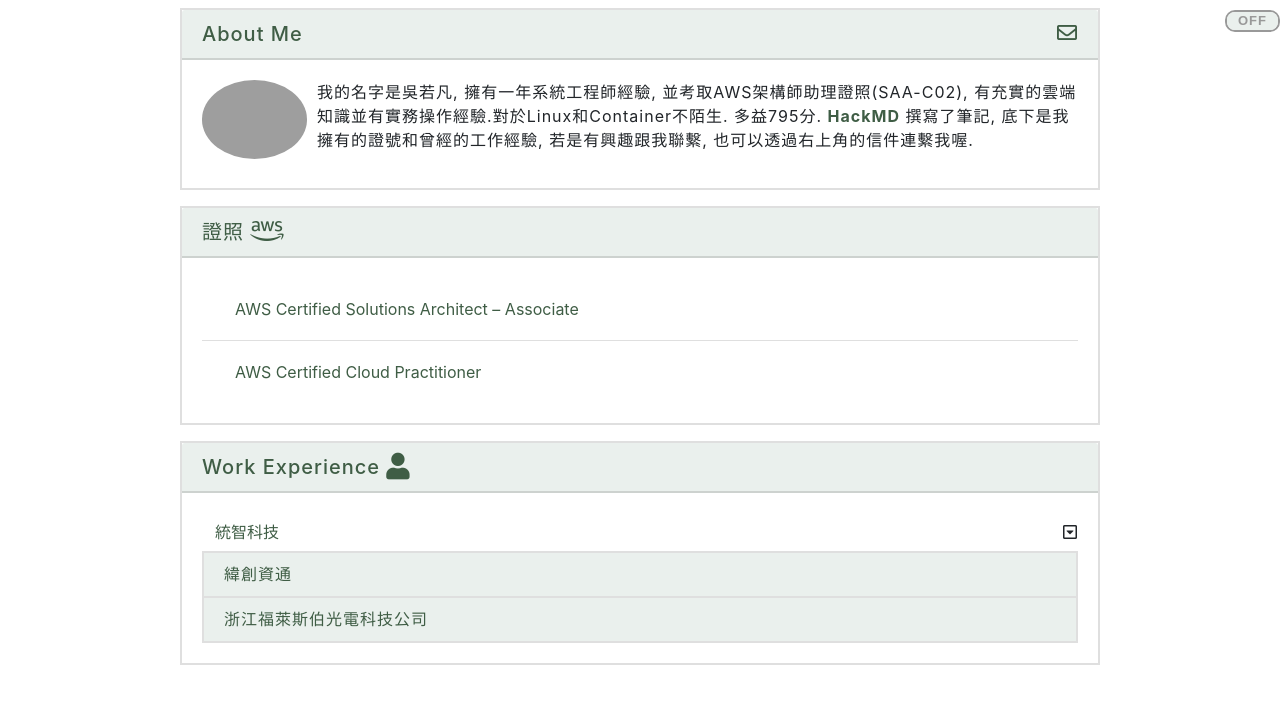
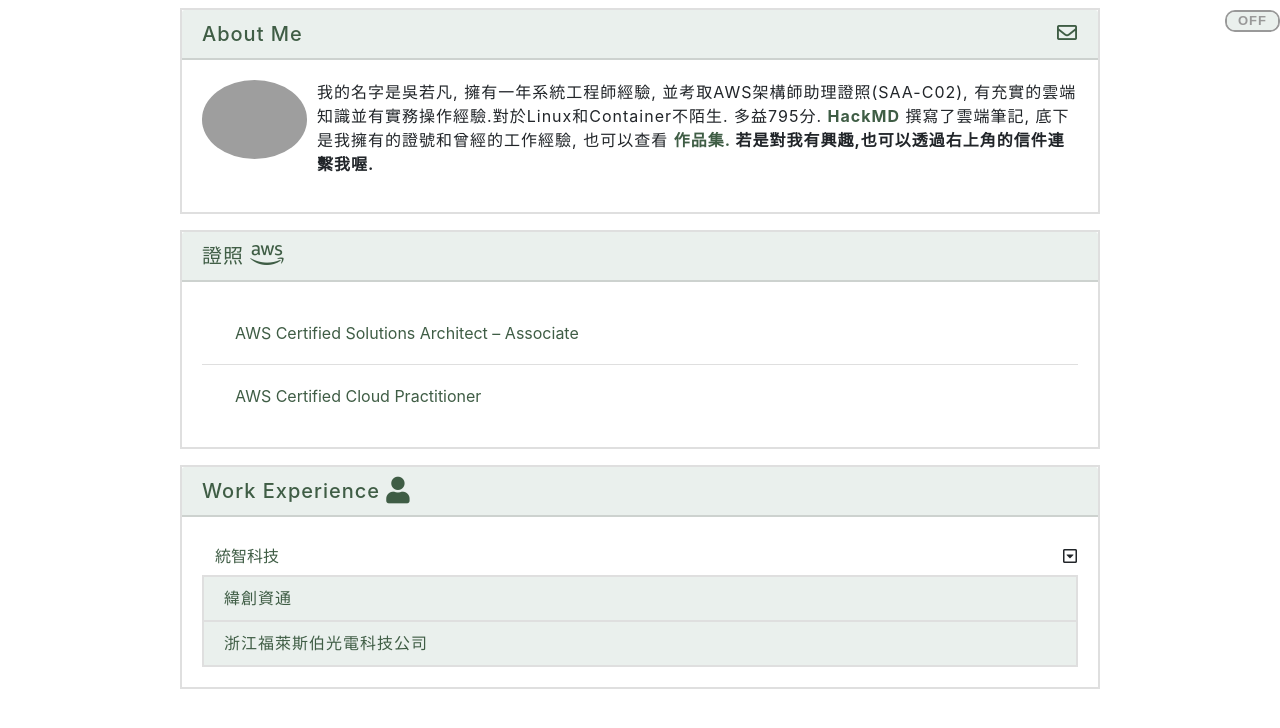
Before and after one commit to fan630/newResume, a website: page index.html in a window 1280 px wide. Drawn offline with nearby package versions, Linux system fonts and the light colour scheme; grey boxes are pictures that could not be loaded; a web font is replaced by a local one.

Commit message:
revise introduce

```diff
--- a/index.html
+++ b/index.html
@@ -76,8 +76,14 @@
                         >
                         <strong>Hexo</strong>
                         </a> -->
-                        撰寫了筆記, 底下是我擁有的證號和曾經的工作經驗, 若是有興趣跟我聯繫,
-                        也可以透過右上角的信件連繫我喔.
+                        撰寫了雲端筆記, 底下是我擁有的證號和曾經的工作經驗, 也可以查看
+                        <a
+                            href="https://fan630.github.io/Collection/index.html"
+                            target="_blank"
+                        >
+                            <strong>作品集.
+                            </a>
+                        若是對我有興趣,也可以透過右上角的信件連繫我喔.
                     </p>
                 </div>
             </div>
```
